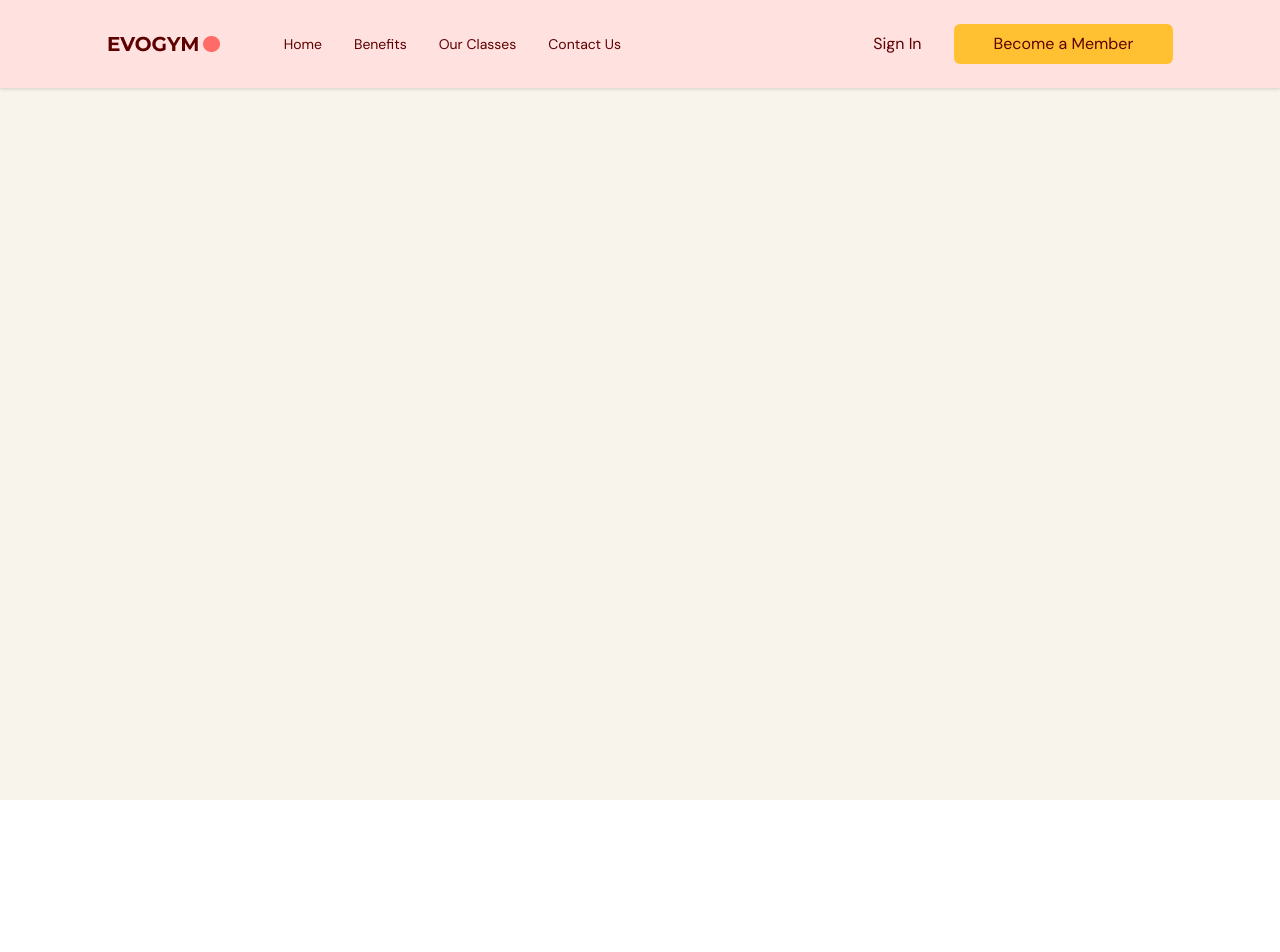
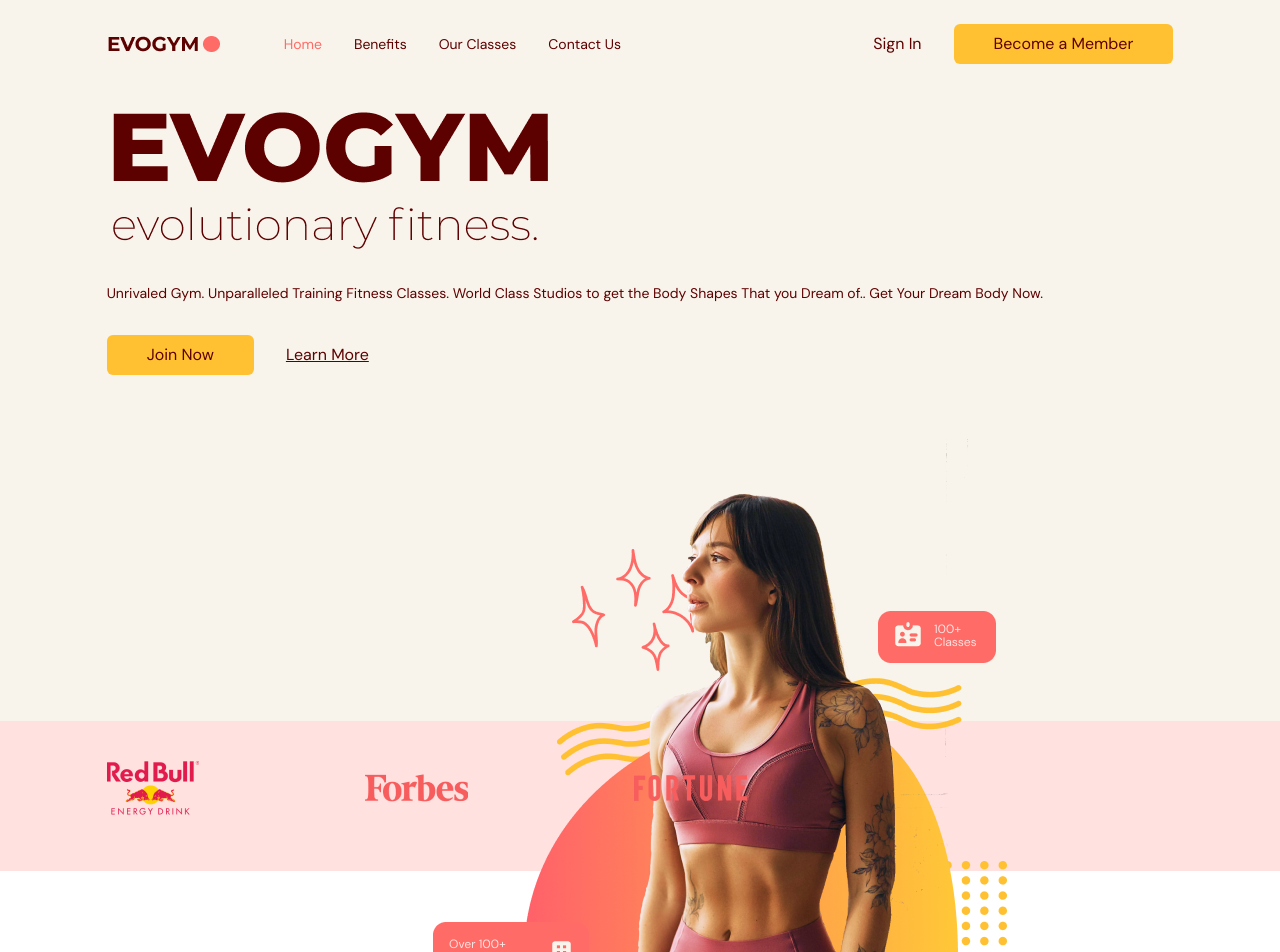
Before and after one commit to martinsonogu/FitnessApp, a React (Vite) app: page / in a window 1280 px wide. Shown: the top 952 px of the page. Before the commit the page ends 800 px from the top, so only its background shows below. Built offline with nearby package versions, Linux system fonts and the light colour scheme.

Commit message:
working on home component

```diff
--- a/src/App.tsx
+++ b/src/App.tsx
@@ -1,7 +1,7 @@
 import { useEffect, useState } from "react";
 import Navbar from "@/scenes/navbar";
 import { SelectedPage } from "@/shared/types";
-import Home from "@/scenes/navbar";
+import Home from "@/scenes/Home";
 
 function App() {
   const [selectedPage, setSelectedPage] = useState<SelectedPage>(
--- a/src/scenes/Home/index.tsx
+++ b/src/scenes/Home/index.tsx
@@ -6,6 +6,7 @@ import SponsorRedBull from "@/assets/SponsorRedBull.png";
 import SponsorForbes from "@/assets/SponsorForbes.png";
 import SponsorFortune from "@/assets/SponsorFortune.png";
 import AnchorLink from "react-anchor-link-smooth-scroll";
+import HomePageGraphic from "@/assets/HomePageGraphic.png";
 import { motion } from "framer-motion";
 
 type Props = {
@@ -17,13 +18,23 @@ const Home = ({ setSelectedPage }: Props) => {
   return (
     <section id="home" className="gap-16 bg-gray-20 py-10 md:h-full md:pb-0">
       {/* IMAGE AND MAIN HEADER */}
-      <div>
+      <div className="md-flex justify items-center-center mx-auto w-5/6 md:h-5/6">
         {/* MAIN HEADER */}
-        <div>
+        <div className="z-10 mt-32 md:basis-3/5">
           {/* HEADINGS */}
-          <div>
-            <div>
-              <div>
+          <motion.div
+            className="md:-mt-20"
+            initial="hidden"
+            whileInView="visible"
+            viewport={{ once: true, amount: 0.5 }}
+            transition={{ duration: 0.5 }}
+            variants={{
+              hidden: { opacity: 0, x: -50 },
+              visible: { opacity: 1, x: 0 },
+            }}
+          >
+            <div className="relative">
+              <div className="before:absolute before:-left-20 before:-top-20 before:z-[-1] md:before:content-evolvetext">
                 <img alt="home-page-text" src={HomePageText} />
               </div>
             </div>
@@ -32,9 +43,41 @@ const Home = ({ setSelectedPage }: Props) => {
               Studios to get the Body Shapes That you Dream of.. Get Your Dream
               Body Now.
             </p>
+          </motion.div>
+          {/* Actions */}
+          <div className="mt-8 flex items-center gap-8">
+            <ActionButton setSelectedPage={setSelectedPage}>
+              Join Now
+            </ActionButton>
+            <AnchorLink
+              className="text- font-bold-primary text-sm-500 underline hover:text-secondary-500"
+              onClick={() => setSelectedPage(SelectedPage.ContactUs)}
+              href={`#${SelectedPage.ContactUs}`}
+            >
+              <p>Learn More</p>
+            </AnchorLink>
           </div>
         </div>
+        {/* IMAGE */}
+        <div
+          className="flex basis-3/5 justify-center md:z-10
+              md:ml-40 md:mt-16 md:justify-items-end"
+        >
+          <img alt="home-pageGraphic" src={HomePageGraphic} />
+        </div>
       </div>
+      {/* Sponsors */}
+      {isAboveMediumScreens && (
+        <div className="h-[150px] w-full bg-primary-100 py-10">
+          <div className="mx-auto w-5/6">
+            <div className="flex w-3/5 items-center justify-between gap-8">
+              <img alt="redbull-sponsor" src={SponsorRedBull} />
+              <img alt="forbes-sponsor" src={SponsorForbes} />
+              <img alt="fortune-sponsor" src={SponsorFortune} />
+            </div>
+          </div>
+        </div>
+      )}
     </section>
   );
 };
```
